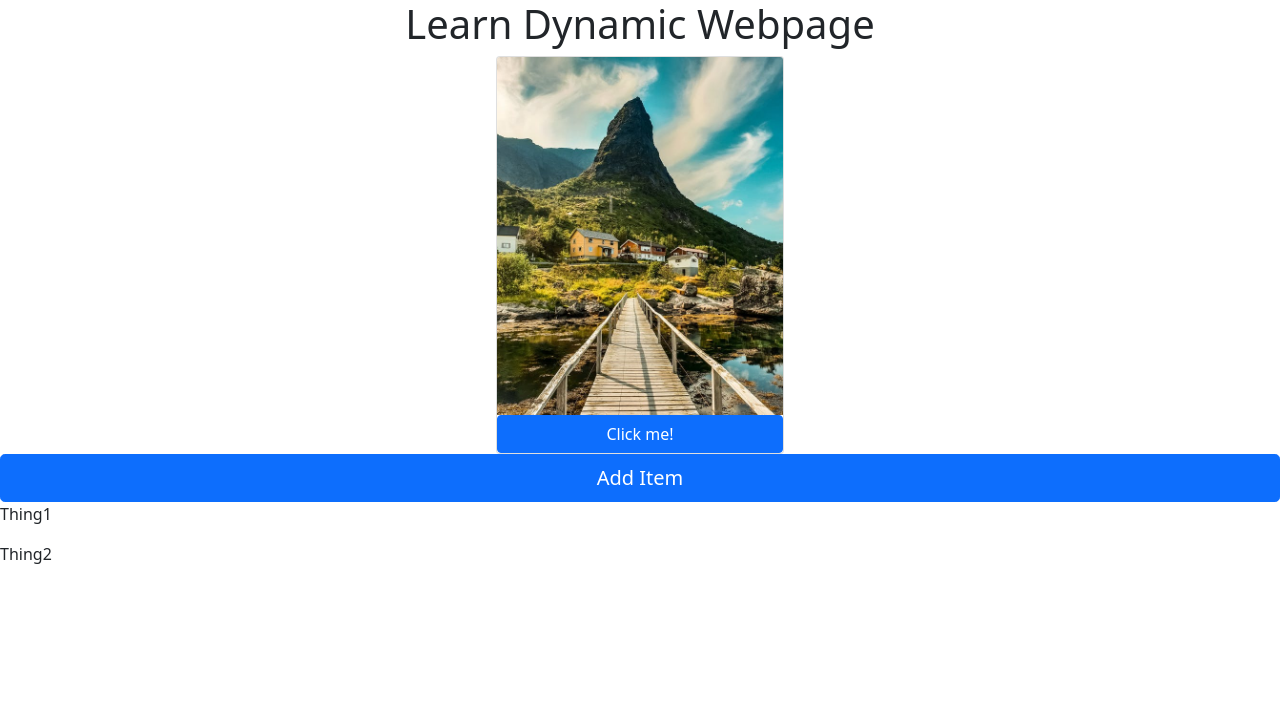
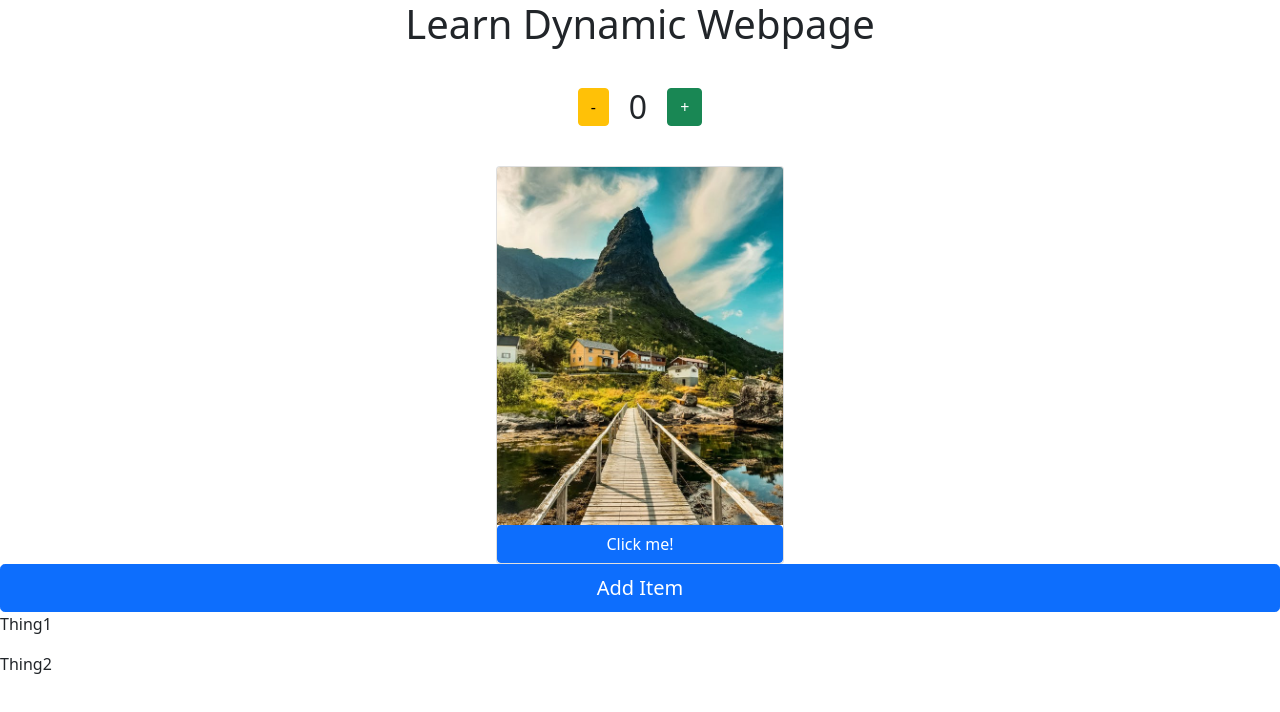
Before and after one commit to SiriratWisessiri/LearnReact, a React (Create React App) app in the folder dynamic-webpage/: page / in a window 1280 px wide. Shown: the top 712 px of the page. Built offline with nearby package versions, Linux system fonts and the light colour scheme.

Commit message:
Learn useState and setState (counter function)

```diff
--- a/dynamic-webpage/src/AddItem.js
+++ b/dynamic-webpage/src/AddItem.js
@@ -1,11 +1,12 @@
 // Adding ne thing on Click
 // Learn state and hook
-import React from 'react';
+
+import React, { useState } from 'react';
 import Button from 'react-bootstrap/Button';
 
 
 function AddItem() {
-    const [things, setThings] = React.useState(["Thing1", "Thing2"])
+    const [things, setThings] = useState(["Thing1", "Thing2"])
     const newThing = `Thing ${things.length + 1}`
     function handleClick (){
         // Adding thing icrement by 1
--- a/dynamic-webpage/src/App.css
+++ b/dynamic-webpage/src/App.css
@@ -1,3 +1,11 @@
 .heading {
   text-align: center;
 }
+
+.counter{
+  margin: 40px;
+}
+
+.counter-number {
+  margin: 0px 20px;
+}
--- a/dynamic-webpage/src/App.js
+++ b/dynamic-webpage/src/App.js
@@ -1,34 +1,21 @@
 import React from 'react';
 import './App.css';
 import Heading from './heading';
-import Card from './Card';
 import 'bootstrap/dist/css/bootstrap.min.css';
 import CardBody from './Card';
 import AddItem from './AddItem';
+import Counter from './counter';
+
 
 function App() {
   return (
     <div className="">
         <Heading />
+        <Counter />
         <CardBody />
         <AddItem />
     </div>
   );
-//   const [things, setThings] = React.useState(["Thing 1", "Thing 2"])
-
-//     function addItem() {
-//         const newThingText = `Thing ${things.length + 1}`
-//         setThings(prevState => [...prevState, newThingText])
-//     }
-
-//     const thingsElements = things.map(thing => <p key={thing}>{thing}</p>)
-
-//     return (
-//         <div>
-//             <button onClick={addItem}>Add Item</button>
-//             {thingsElements}
-//         </div>
-//     )
 }
 
 export default App;
--- /dev/null
+++ b/dynamic-webpage/src/counter.js
@@ -0,0 +1,42 @@
+import React, {useState} from "react";
+import Button from 'react-bootstrap/Button';
+
+function Counter () {
+    const [count, setCount] = useState(0)
+
+    function add() {
+        // setCount(count + 1)
+        // Althouygh the above code is work. But the best practice shouldbe that you create the call back function for the setAtate, see example below
+        setCount (function() {
+            return count + 1
+        })
+            /**
+     * Note: if you ever need the old value of state
+     * to help you determine the new value of state,
+     * you should pass a callback function to your
+     * state setter function instead of using
+     * state directly. This callback function will
+     * receive the old value of state as its parameter,
+     * which you can then use to determine your new
+     * value of state.
+     *  function add() {
+        setCount(prevCount => prevCount + 1)
+     */
+    }
+
+    function subtract() {
+        // setCount(count - 1)
+        // The below example is arrow function format
+        setCount(prevCount => prevCount - 1)
+    }
+
+    return(
+        <div className='col d-flex justify-content-center counter'>
+            <Button variant="warning" onClick={subtract}>-</Button>
+            <h2 className="counter-number">{count}</h2>
+            <Button variant="success" onClick={add}>+</Button>
+        </div>
+    )
+}
+
+export default Counter
```
